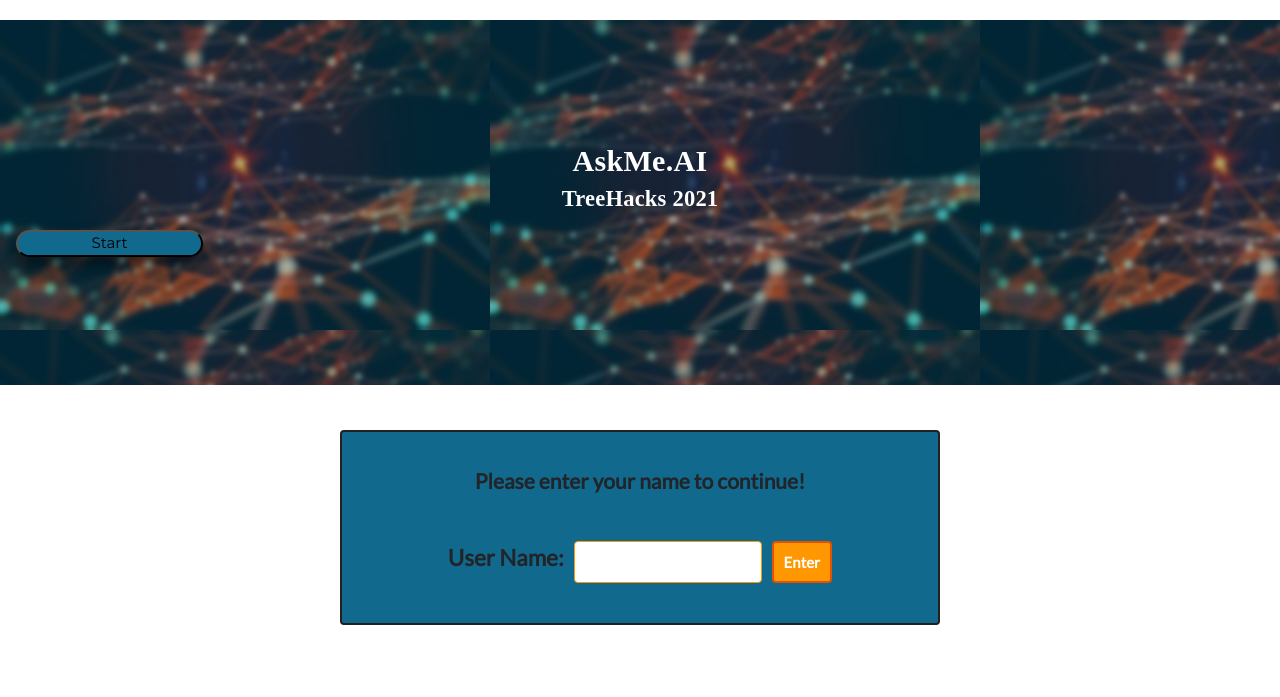
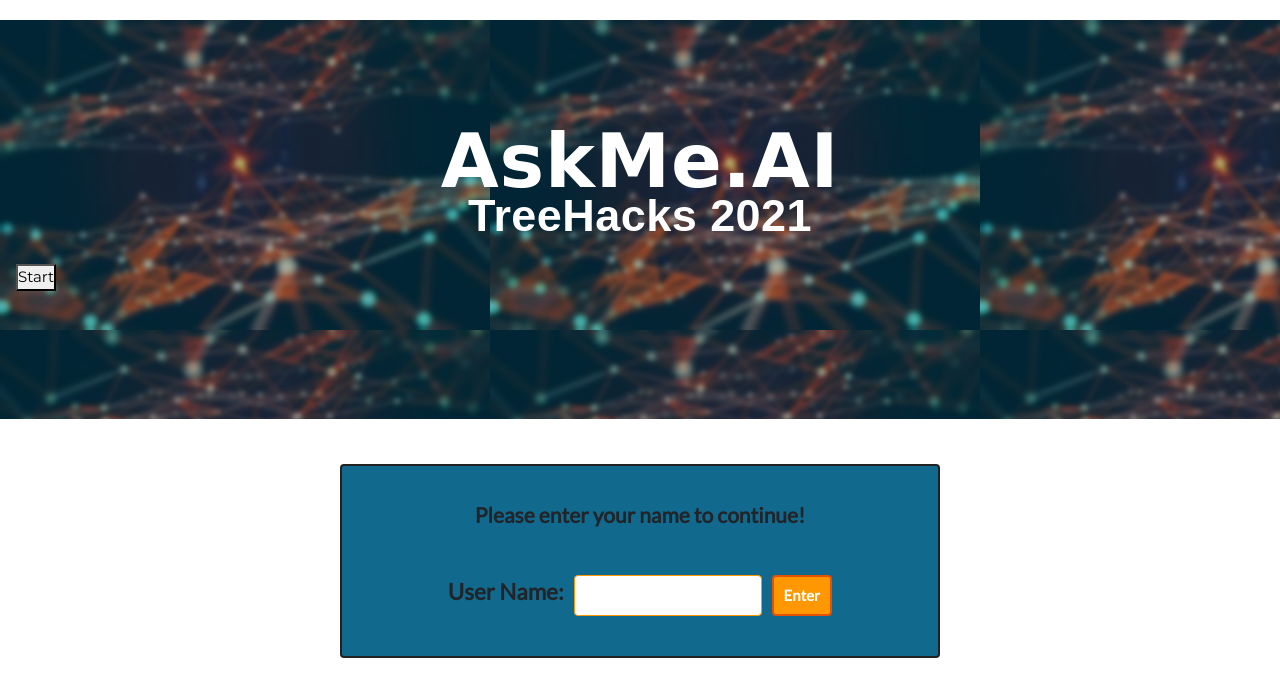
Before and after one commit to edwardyang12/TreeHacks2021, a PHP site: page / in a window 1280 px wide. Shown: the top 697 px of the page. Run offline with PHP 8.4, Linux system fonts and the light colour scheme.

Commit message:
Update style.css

```diff
--- a/WebUI/style.css
+++ b/WebUI/style.css
@@ -28,10 +28,11 @@ header {
     height: auto;
     /* left: 635px;
     top: 182px; */
-    font-family: Raleway;
+    font-family: Verdana;
+    font-family: Verdana;
     font-style: normal;
     font-weight: bold;
-    font-size: 2rem;
+    font-size: 5rem;
     line-height: 26px;
     text-align: center;
 
@@ -43,10 +44,10 @@ header {
 
 .treehacks{
   position: relative;
-  font-family: Raleway;
+  font-family: Arial;
   font-style: normal;
   font-weight: bold;
-  font-size: 1.5rem;
+  font-size: 3rem;
   align-items: center;
 letter-spacing: 0.01em;
 text-transform: capitalize;
@@ -54,19 +55,20 @@ text-align: center;
 color: #FFFFFF;
 }
 
-button{
+.button{
   position:relative;
    background: #11698E;
    /* margin-left:40%; */
-        box-shadow: 0px 8px 16px rgba(0, 0, 0, 0.5);
-        border-radius: 20px;
+    box-shadow: 0px 8px 16px rgba(0, 0, 0, 0.5);
+    border-radius: 20px;
          height:10%;
          width:15%;
          text-align: center;
          align-self: center;
+	color: #FFFFFF;
+	font-size: 3.5rem;
+
 }
-
-
 
 .leftside, .rightside {
     height: 50vh;
@@ -189,7 +191,14 @@ button{
     padding: 2px 8px;
   }
 
-  #submitmsg,
+  #submitmsg{
+    background: #ff9800;
+    border: 2px solid #e65100;
+    color: white;
+    padding: 4px 10px;
+    font-weight: bold;
+    border-radius: 4px;
+  }
   #enter{
     background: #ff9800;
     border: 2px solid #e65100;
```
